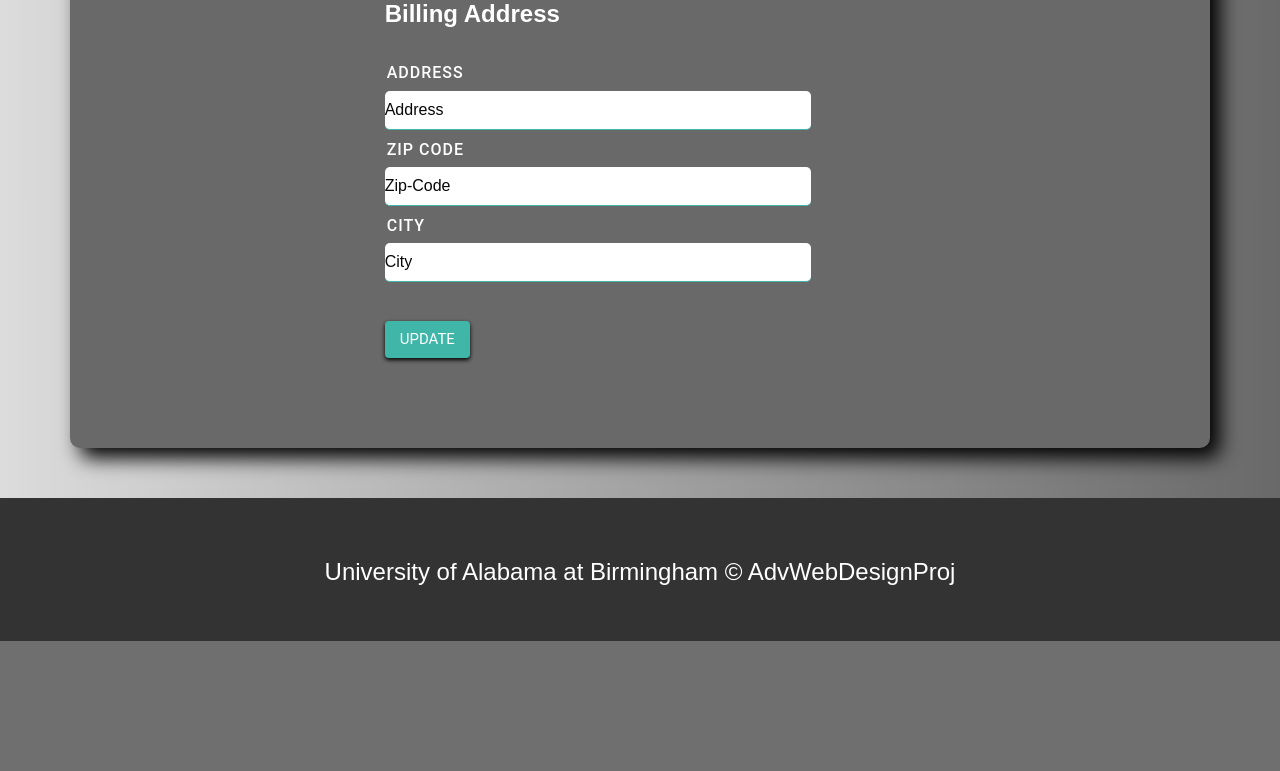
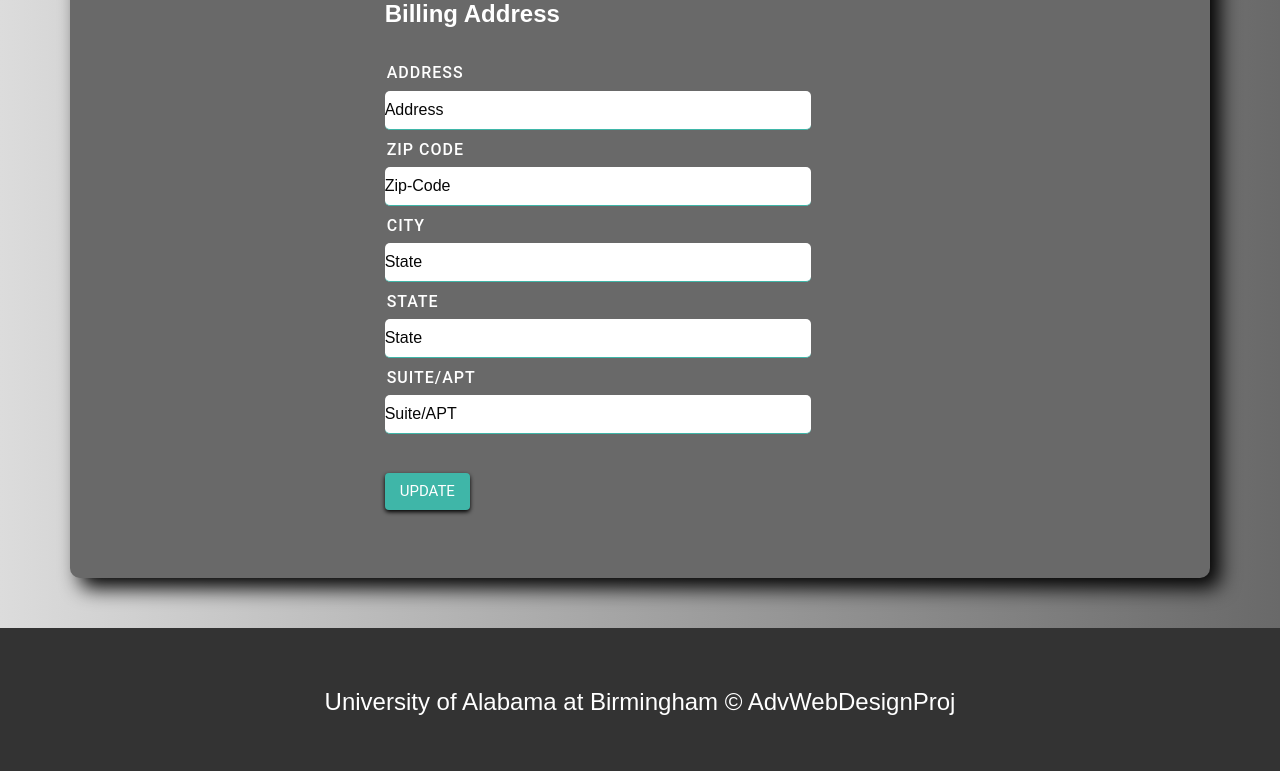
Before and after one commit to scasey18/SmartShop, a Flask app: page /account in a window 1280 px wide. Shown: the part 810-1581 px from the top of the page. Before the commit the page ends 1451 px from the top, so only its background shows below. Run offline with Flask 2, Linux system fonts and the light colour scheme; a user stored in the database is signed in; data comes from the database, SQL or seed files in the repository; some libraries are stand-ins or nearby versions.

Commit message:
product and account changes

```diff
--- a/templates/account.html
+++ b/templates/account.html
@@ -80,7 +80,7 @@
     }
 
     .billing {
-        height: 400px;
+        height: 530px;
     }
 
     .titlehead {
@@ -131,11 +131,17 @@
                 <input type="text" class="input" value="Address">
 
                 <h2>Zip Code</h2>
+                <input type="text" class="input" value="Zip-Code">
 
-                <input type="text" class="input" value="Zip-Code">
                 <h2>City</h2>
+                <input type="text" class="input" value="State">
 
-                <input type="text" class="input" value="City">
+                <h2>State</h2>
+                <input type="text" class="input" value="State">
+
+                <h2>Suite/APT</h2>
+
+                <input type="text" class="input" value="Suite/APT">
                 <br>
                 <br>
                 <button type="submit" class="btn" name="update" value='profile'>Update</button>
```
Also changed, not shown: templates/product.html (+17 -3 lines).
